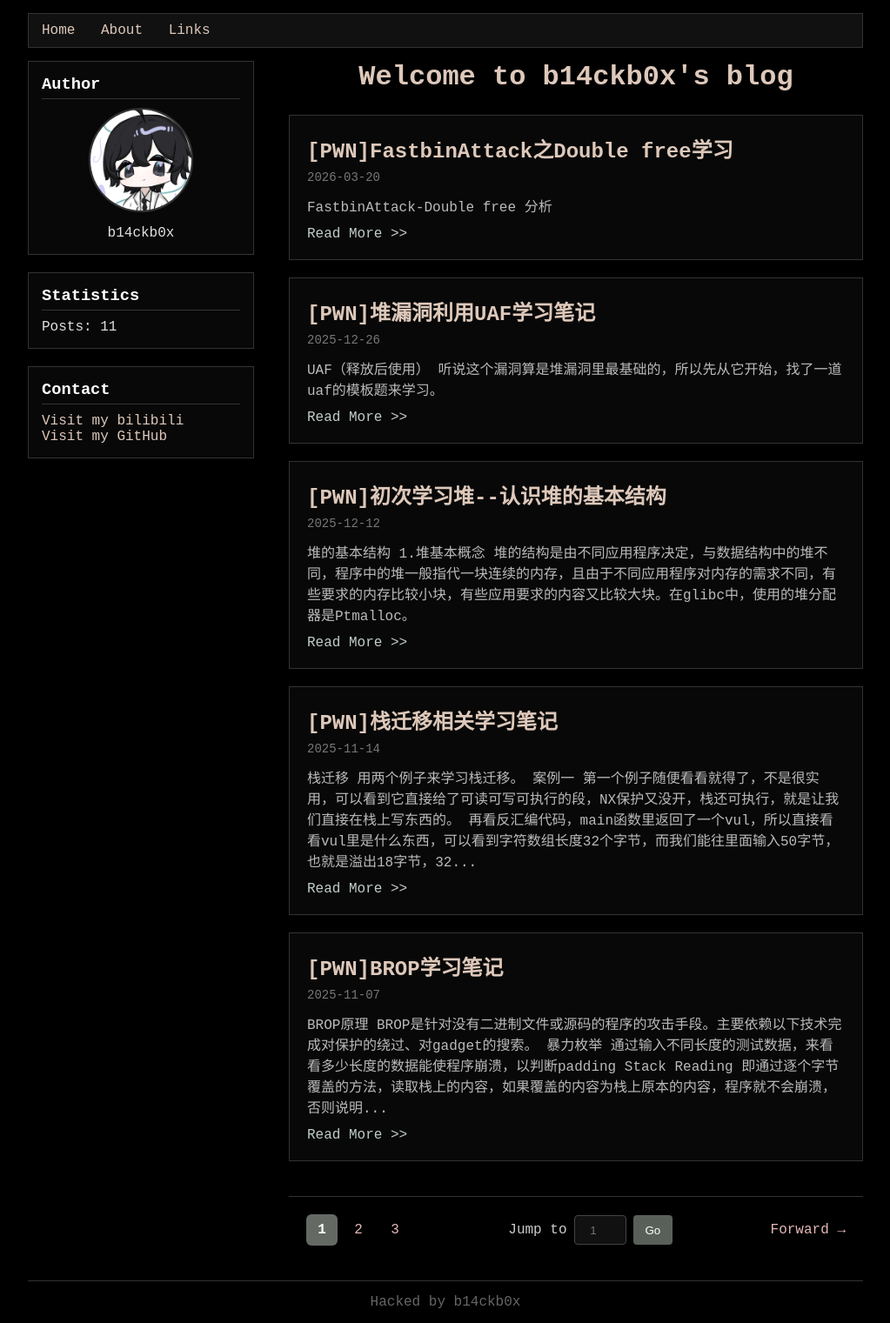
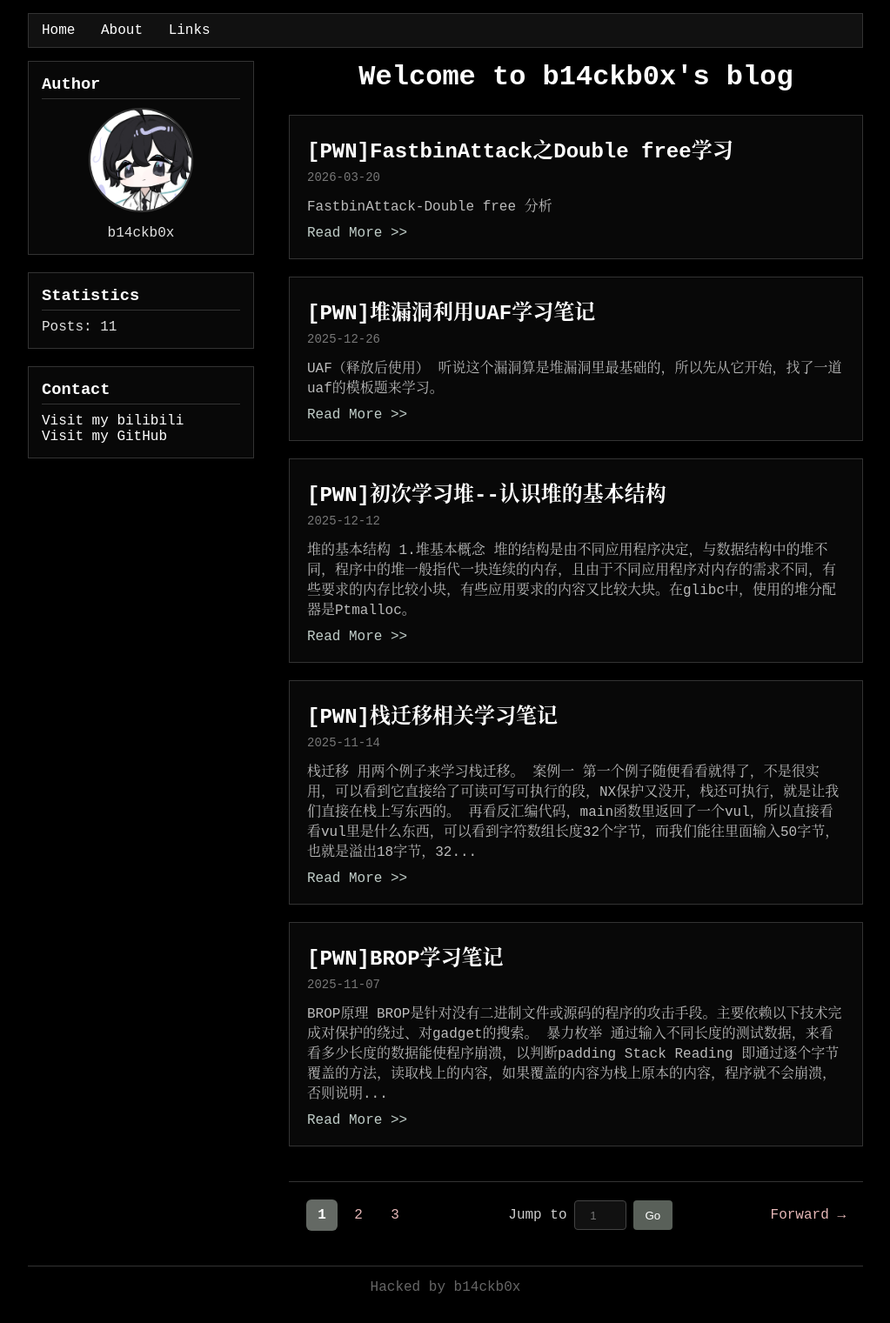
Before and after one commit to NTC627/ntc627.github.io, a Jekyll site: the page built from index.html, in a window 1280 px wide. Shown: the whole page at 87% size, without its empty margins (128-1151 px from the left). Built offline with Jekyll 4.4.1, drawn with Linux system fonts in a browser that asks for light colours; the list of posts is cut into pages by our own code.

Commit message:
modify fonts

```diff
--- a/assets/css/style.css
+++ b/assets/css/style.css
@@ -9,9 +9,11 @@
     color: #e1e1e1;
     font-family:
         "Courier New",
+        "Courier",
         "FangSong",
+        "Noto Serif CJK SC",
         "STFangsong",
-        "LXGW WenKai",
+        "KaiTi",
         monospace;
   }
 
@@ -22,7 +24,7 @@
   }
 
   a {
-  color: #dec9bbfe;
+  color: #ffffff;
   text-decoration: none;
   }
 
```
